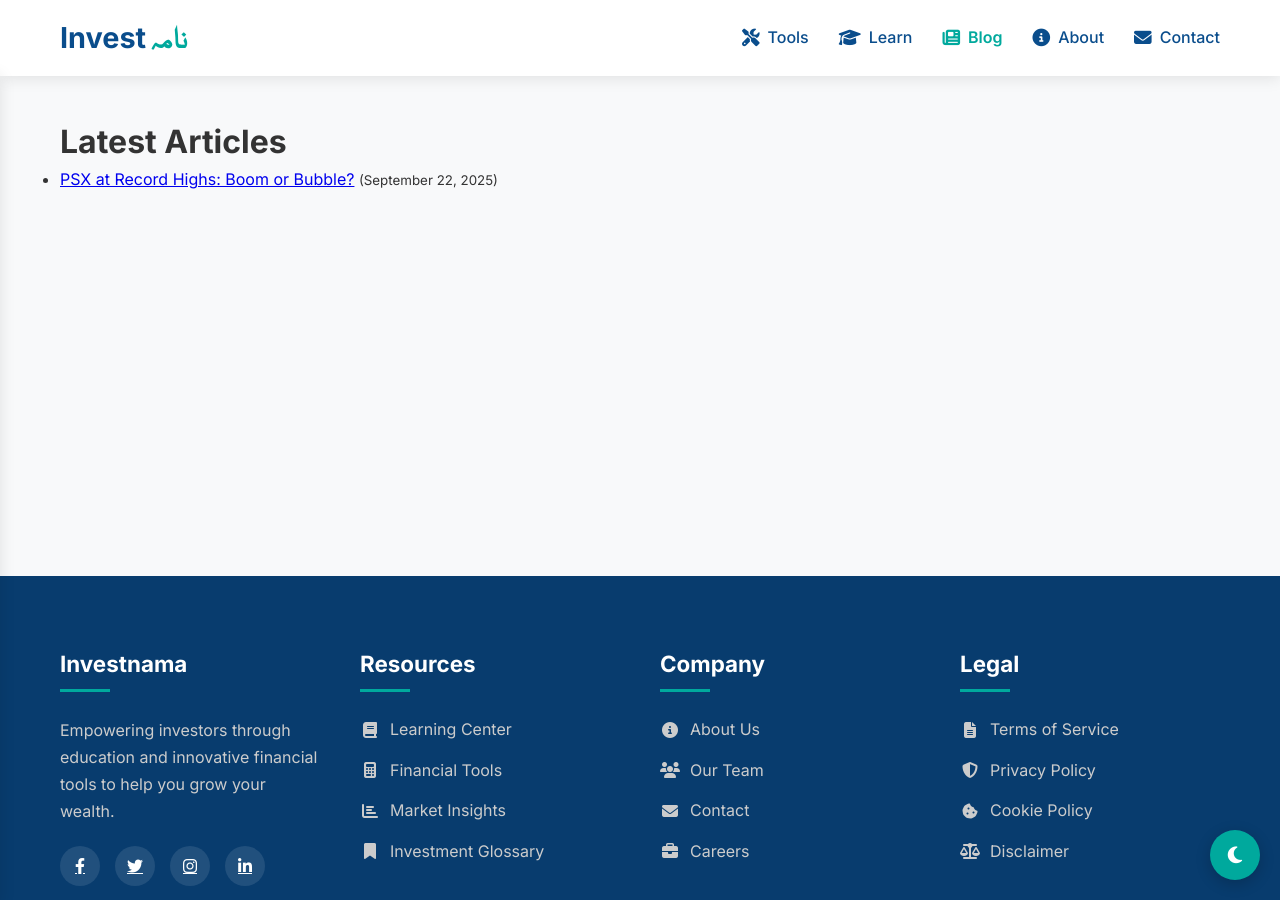
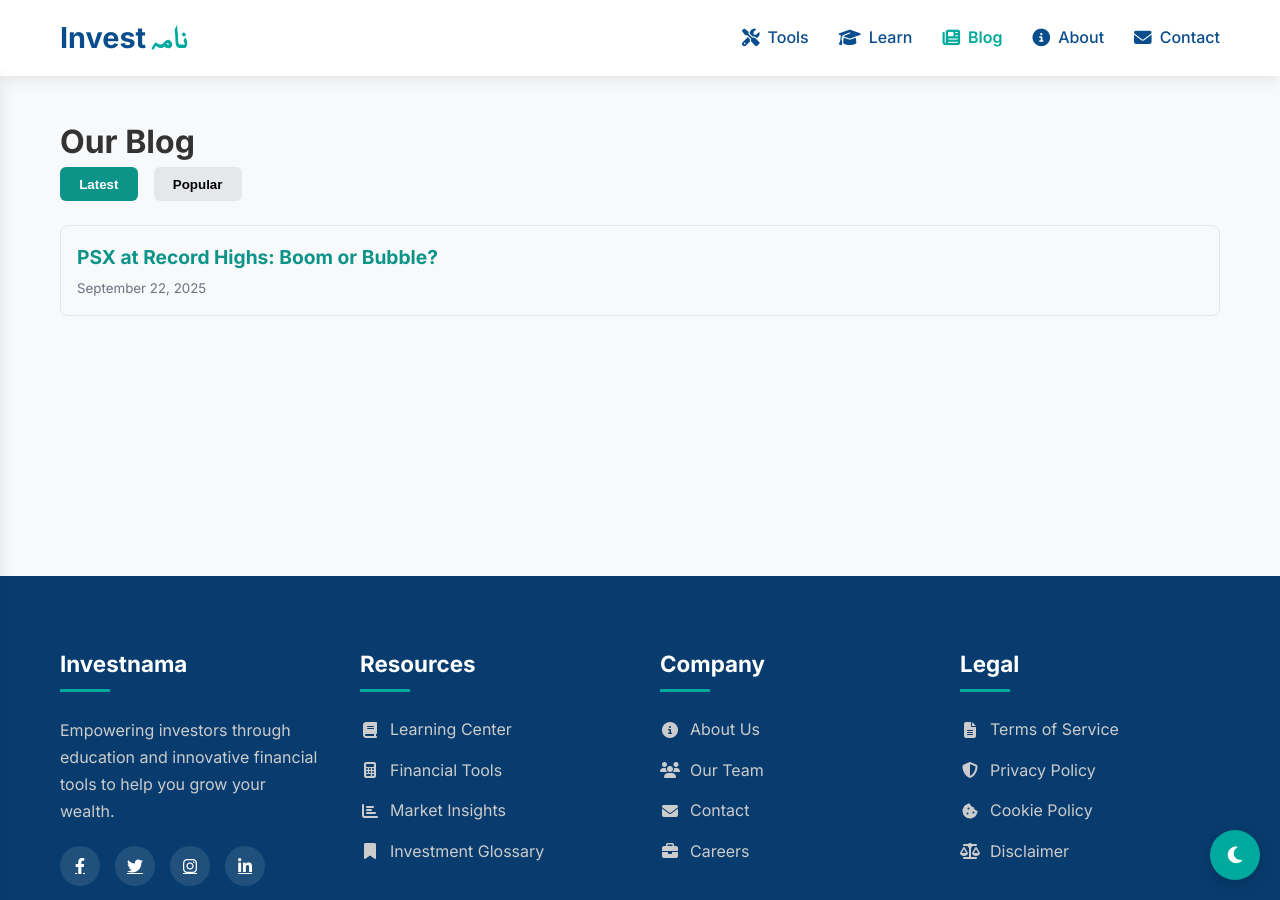
Before and after one commit to ansabkhan86/investnama, a Jekyll site: the page built from blog.html, in a window 1280 px wide and 900 px high. Built offline with Jekyll 4.4.1, drawn with Linux system fonts in a browser that asks for light colours.

Commit message:
Update blog.html

```diff
--- a/blog.html
+++ b/blog.html
@@ -3,12 +3,85 @@
 title: Blog
 ---
 
-<h1>Latest Articles</h1>
-<ul>
+<style>
+  .tabs {
+    display: flex;
+    gap: 1rem;
+    margin-bottom: 1.5rem;
+  }
+  .tab-btn {
+    padding: 0.6rem 1.2rem;
+    border: none;
+    border-radius: 6px;
+    cursor: pointer;
+    background: #e5e7eb;
+    font-weight: 600;
+    transition: 0.3s;
+  }
+  .tab-btn.active {
+    background: #0d9488;
+    color: white;
+  }
+  .post-list {
+    list-style: none;
+    padding: 0;
+  }
+  .post-card {
+    padding: 1rem;
+    margin-bottom: 1rem;
+    border: 1px solid #e5e7eb;
+    border-radius: 8px;
+    transition: 0.2s;
+  }
+  .post-card:hover {
+    background: #f9fafb;
+  }
+  .post-card a {
+    font-size: 1.2rem;
+    font-weight: bold;
+    text-decoration: none;
+    color: #0d9488;
+  }
+  .post-card small {
+    color: #6b7280;
+    display: block;
+    margin-top: 0.3rem;
+  }
+</style>
+
+<h1>Our Blog</h1>
+
+<div class="tabs">
+  <button class="tab-btn active" onclick="showTab('latest')">Latest</button>
+  <button class="tab-btn" onclick="showTab('popular')">Popular</button>
+</div>
+
+<!-- Latest Posts -->
+<ul id="latest" class="post-list">
   {% for post in site.posts %}
-    <li>
+    <li class="post-card">
       <a href="{{ post.url }}">{{ post.title }}</a>
-      <small>({{ post.date | date: "%B %d, %Y" }})</small>
+      <small>{{ post.date | date: "%B %d, %Y" }}</small>
     </li>
   {% endfor %}
 </ul>
+
+<!-- Popular Posts (sorted by page.views front-matter or fallback to latest) -->
+<ul id="popular" class="post-list" style="display:none;">
+  {% assign popular_posts = site.posts | sort: "views" | reverse %}
+  {% for post in popular_posts %}
+    <li class="post-card">
+      <a href="{{ post.url }}">{{ post.title }}</a>
+      <small>{{ post.views | default: 0 }} views</small>
+    </li>
+  {% endfor %}
+</ul>
+
+<script>
+  function showTab(tab) {
+    document.querySelectorAll('.post-list').forEach(el => el.style.display = 'none');
+    document.querySelectorAll('.tab-btn').forEach(el => el.classList.remove('active'));
+    document.getElementById(tab).style.display = 'block';
+    event.target.classList.add('active');
+  }
+</script>
```
